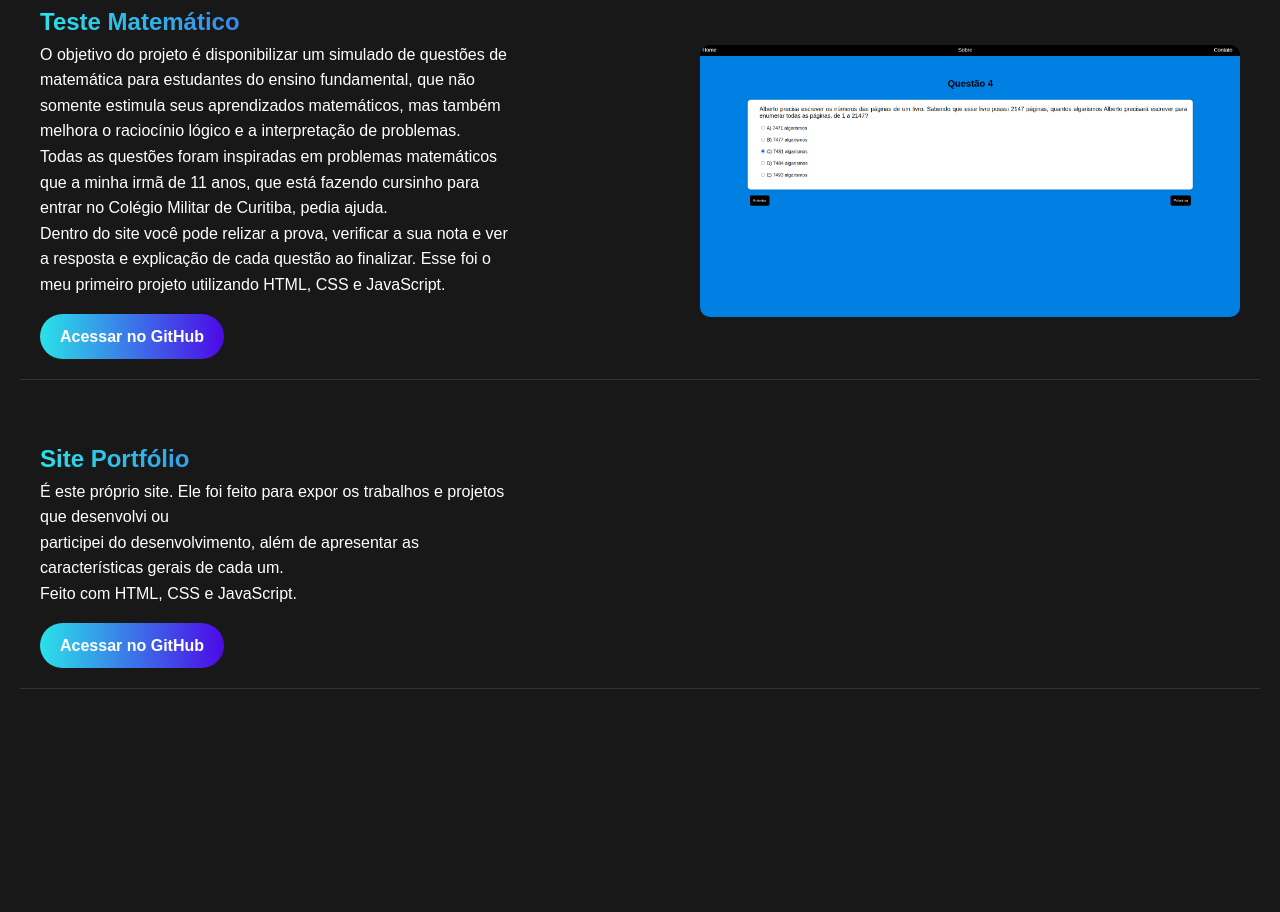
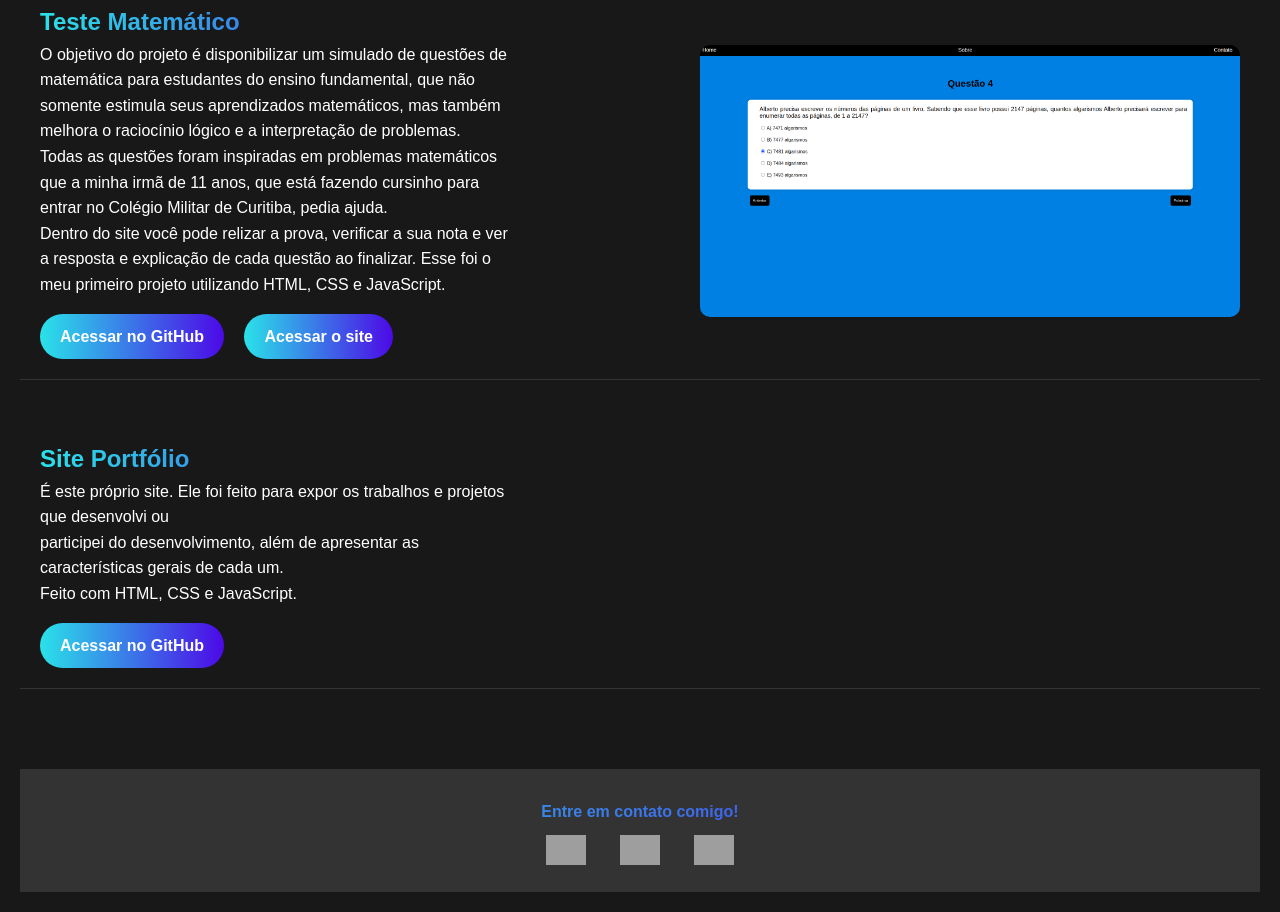
Before and after one commit to gabpicinato/gabpicinato.github.io, a plain HTML site: page index.html in a window 1280 px wide. Shown: the part 1795-2707 px from the top of the page. Before the commit the page ends 2544 px from the top, so only its background shows below. Drawn offline with Linux system fonts and the light colour scheme; grey boxes are pictures that could not be loaded.

Commit message:
rodape adicionado

```diff
--- a/index.html
+++ b/index.html
@@ -67,6 +67,7 @@
                     Esse foi o meu primeiro projeto utilizando HTML, CSS e JavaScript.
                     </p>
                 <a href="https://github.com/gabpicinato/site-teste-matematico" class="link-botao">Acessar no GitHub</a>
+                <a href="https://gabpicinato.github.io/site-teste-matematico/" class="link-botao">Acessar o site</a>
             </div>
             <div class="projeto-img">
                 <div class="carrossel2">
@@ -87,6 +88,24 @@
             </div>
             <div class="projeto-img"></div>
         </div>
+    </section>
+
+    <section class="tela-cheia">
+        <footer>
+            <div class="contact">
+                <p><div class="texto-multicolor"> Entre em contato comigo!</div></p>
+                <a href="https://github.com/gabpicinato" target="_blank">
+                    <img src="https://upload.wikimedia.org/wikipedia/commons/9/91/Octicons-mark-github.svg" alt="GitHub">
+                </a>
+                <a href="https://www.instagram.com/g_picinato" target="_blank">
+                    <img src="https://upload.wikimedia.org/wikipedia/commons/a/a5/Instagram_icon.png" alt="Instagram">
+                </a>
+                <a href="https://www.linkedin.com/in/gabriel-de-fran%C3%A7a-picinato-76a965303/" target="_blank">
+                    <img src="https://upload.wikimedia.org/wikipedia/commons/c/ca/LinkedIn_logo_initials.png" alt="LinkedIn">
+                </a>
+
+            </div>
+        </footer>
     </section>
 
     <script>
--- a/style.css
+++ b/style.css
@@ -60,6 +60,7 @@
 
 .perfil li {
     margin-bottom: 10px;
+    list-style-type: none;
 }
 
 .perfil img {
@@ -141,6 +142,7 @@ a {
 
 .link-botao {
     margin-top: 16px;
+    margin-right: 16px;
     display: inline-block;
     background: linear-gradient(90deg, rgb(42, 226, 233) 0%, rgb(76, 9, 231) 100%);
     border: none;
@@ -156,6 +158,35 @@ a {
 .link-botao:hover {
     background: linear-gradient(90deg, rgb(76, 9, 231) 0%, rgb(42, 226, 233) 100%);
 }
+
+footer {
+    background-color: #333; /* Cor do fundo do rodapé */
+    padding: 20px 0;
+    text-align: center;
+    color: white; /* Cor do texto */
+}
+
+.contact p{
+    font-size: 36px;
+    margin-bottom: 10px;
+}
+
+.contact a {
+    margin: 0 15px; /* Espaçamento entre os ícones */
+    display: inline-block;
+}
+
+.contact img {
+    width: 40px; /* Tamanho dos ícones */
+    height: auto;
+    transition: transform 0.3s ease; /* Animação suave ao passar o mouse */
+}
+
+.contact a:hover img {
+    transform: scale(1.1); /* Efeito de zoom ao passar o mouse */
+}
+
+
 
 @media (max-width: 768px) {
     .projeto {
@@ -198,6 +229,7 @@ a {
     .link-botao {
         margin-top: 6px;
         margin-bottom: 6px;
+        margin-right: 6px;
         font-size: 12px;
         padding: 6px 12px;
     }
```
